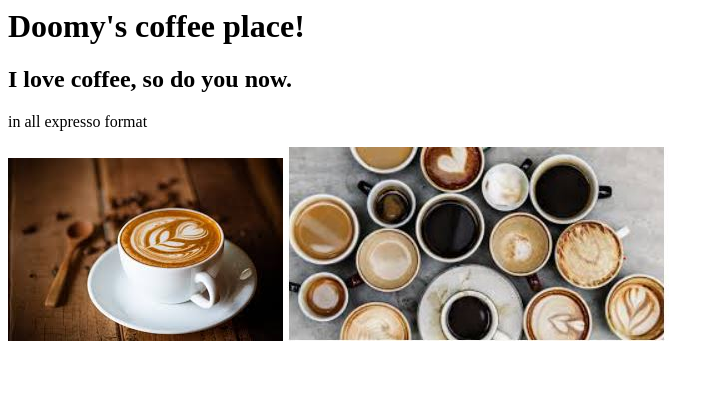
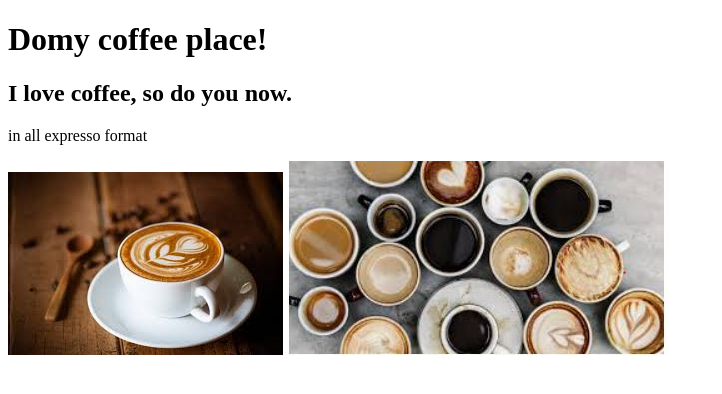
Before and after one commit to doomy91/hello-dom, a plain HTML site: page index.html in a window 1280 px wide. Shown: the whole page, without its empty margins (0-722 px from the left). Drawn offline with Linux system fonts and the light colour scheme.

Commit message:
minor update

```diff
--- a/index.html
+++ b/index.html
@@ -1,13 +1,15 @@
-<html>
+<!DOCTYPE html>
+<html lang="en">
 <head>
-        <title>My Favortie Coffee</title>
+    <meta charset="UTF-8">
+    <meta name="viewport" content="width=device-width, initial-scale=1.0">
+    <title>Coffee Place</title>
 </head>
 <body>
-        <h1>Doomy's coffee place!</h1>
+    <h1>Domy coffee place!</h1>
     <h2>I love coffee, so do you now.</h2>
     <p>in all expresso format</p>
 </body>
-
     <img src="coffee.jpg">
     <img src="coffee2.jpg">
 
```
Lines whose indentation alone changed are shown as unchanged.
